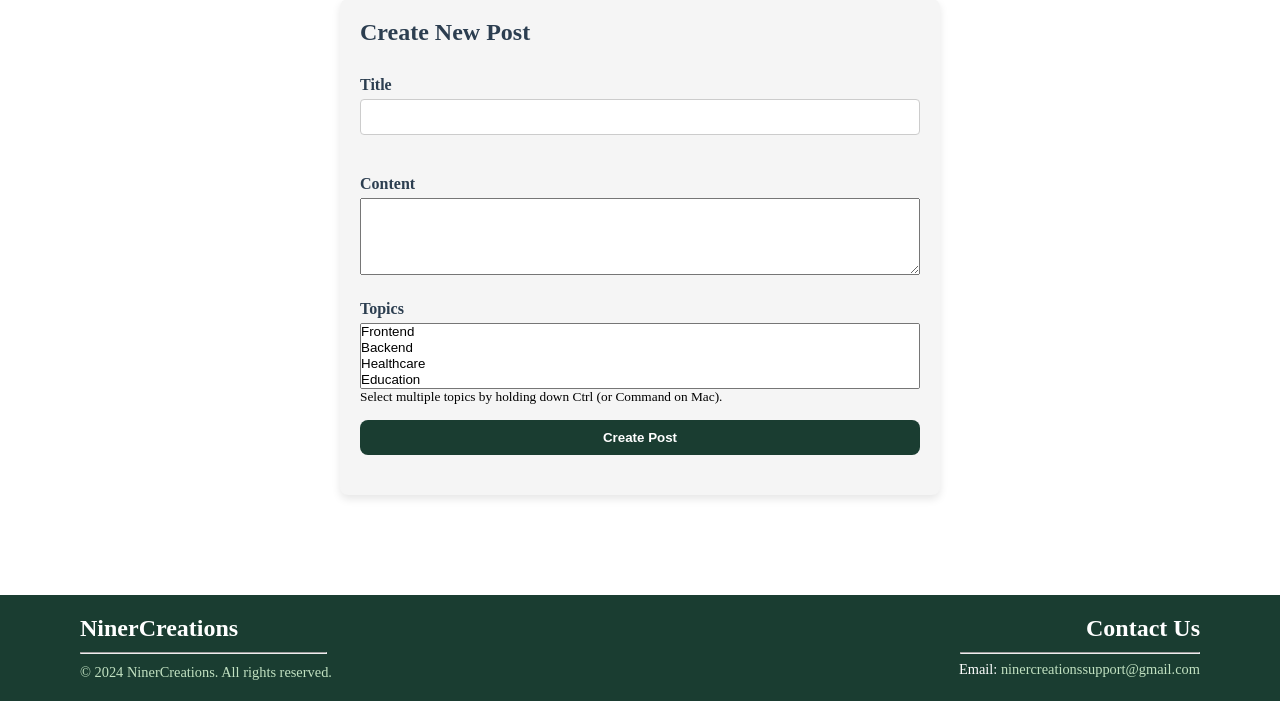
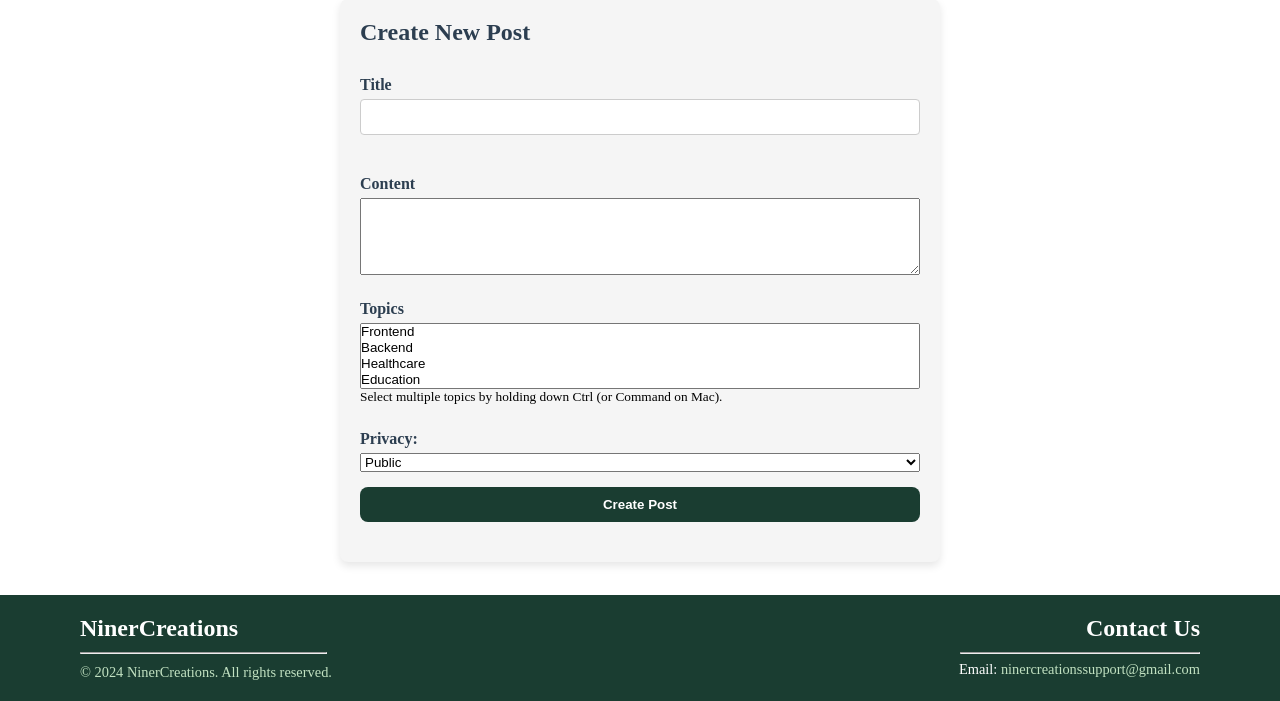
Before and after one commit to JoshMagnotta/NinerCreations, a Django app: page /create-post/ in a window 1280 px wide. Shown: the part 99-800 px from the top of the page. Run offline with Django 5.2, Linux system fonts and the light colour scheme; data comes from the database, SQL or seed files in the repository; both versions use the stored data as it was after the commit.

Commit message:
Migrated a new model form for privacy for the post method in models.py

```diff
--- a/NinerCreations/NinerCreations/models.py
+++ b/NinerCreations/NinerCreations/models.py
@@ -8,12 +8,17 @@ class Topic(models.Model):
         return self.name
 
 class Post(models.Model):
+    PRIVACY_CHOICES = [
+        ('public', 'Public'),
+        ('private', 'Private'),
+    ]
     author = models.ForeignKey(User, on_delete=models.CASCADE)
     title = models.CharField(max_length=255)
     content = models.TextField()
     created_at = models.DateTimeField(auto_now_add=True)
     topics = models.ManyToManyField(Topic, related_name="posts", blank=True)
     members = models.ManyToManyField(User, related_name="joined_posts", blank=True)
+    privacy = models.CharField(max_length=7, choices=PRIVACY_CHOICES, default='public')
 
     def __str__(self):
         return self.title
--- a/NinerCreations/NinerCreations/templates/base/create_post.html
+++ b/NinerCreations/NinerCreations/templates/base/create_post.html
@@ -25,6 +25,15 @@
             <small>Select multiple topics by holding down Ctrl (or Command on Mac).</small>
         </div>
 
+        <!-- Privacy Field -->
+        <div class="form-group">
+            <label for="privacy">Privacy:</label>
+            <select name="privacy" id="privacy" class="form-control">
+                <option value="public">Public</option>
+                <option value="private">Private</option>
+            </select>
+        </div>
+
         <button type="submit" class="btn btn-primary">Create Post</button>
     </form>
 </div>
--- a/NinerCreations/NinerCreations/views.py
+++ b/NinerCreations/NinerCreations/views.py
@@ -134,6 +134,7 @@ def create_post(request):
         title = request.POST.get('title')
         content = request.POST.get('content')
         topic_ids = request.POST.getlist('topics')  # Get selected topics (multiple)
+        privacy = request.POST.get('privacy', 'public')
 
         # Ensure the user is logged in
         if not request.user.is_authenticated:
@@ -145,7 +146,8 @@ def create_post(request):
             post = Post.objects.create(
                 author=request.user,
                 title=title,
-                content=content
+                content=content,
+                privacy=privacy
             )
 
             # Add selected topics to the post
@@ -255,6 +257,7 @@ def edit_post(request, pk):
         title = request.POST.get('title')
         content = request.POST.get('content')
         topics = request.POST.getlist('topics')  # Get the selected topics (multiple)
+        privacy = request.POST.get('privacy', post.privacy)
 
         # Ensure the title and content are not empty
         if title and content:
```
Also changed, not shown: NinerCreations/NinerCreations/templates/base/edit_post.html (+9 -0 lines), NinerCreations/NinerCreations/migrations/0011_post_privacy.py (added), NinerCreations/db.sqlite3.
